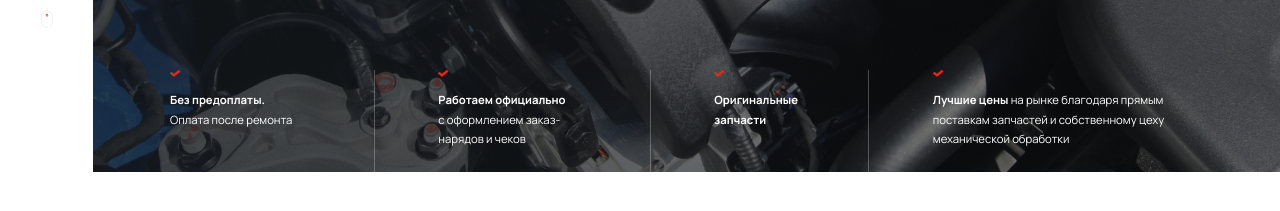
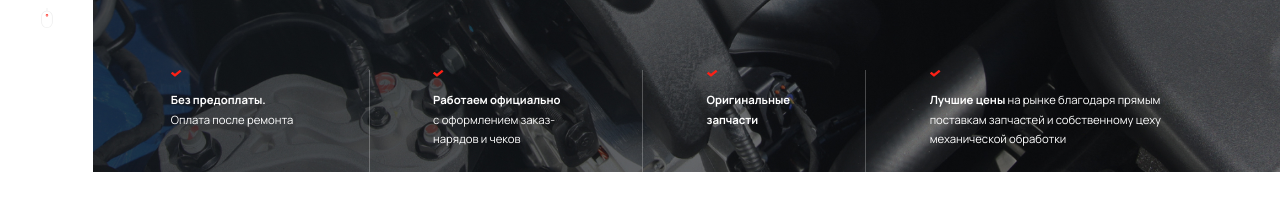
Before and after one commit to ingabuga/paradigma, a plain HTML site: page index.html in a window 1280 px wide. Shown: the part 549-760 px from the top of the page. Drawn offline with Linux system fonts and the light colour scheme.

Commit message:
refactoring

```diff
--- a/block/cover/__feature/cover__feature.css
+++ b/block/cover/__feature/cover__feature.css
@@ -4,30 +4,33 @@
   font-size: 0.88541667vw;
   line-height: 1.69em;
   border-right: 1pt solid rgba(255, 255, 255, 0.25);
-  margin-right: 4.94791667vw;
+  /* margin-right: 4.94791667vw; */
   /* padding-right: 4.94791667vw; */
-  padding-right: 4.44791667vw;
+  /* padding-right: 4.44791667vw; */
+  box-sizing: border-box;
 
 }
 
 .cover__feature:nth-child(1) {
+  /* width: 15.6770833vw; */
   width: 15.6770833vw;
 }
 
 .cover__feature:nth-child(2) {
-  width: 16.5104167vw;
+  width: 21.4588vw;
+  padding: 0 4.94791667vw 0 4.94791667vw;
 }
 
 .cover__feature:nth-child(3) {
-  width: 12.34375vw;
-  padding-right: 3vw;
+  width: 17.5vw;
+  /* padding-right: 3vw; */
+  padding: 0 4.94791667vw 0 4.94791667vw;
 }
 
 .cover__feature:last-child {
   border-right: none;
-  margin-right: 0;
-  padding-right: 0;
-  width: 27vw;
+  width: 25.2105263vw;
+  padding-left: 4.94791667vw;
 }
 
 .cover__feature img {
--- a/block/cover/__features/cover__features.css
+++ b/block/cover/__features/cover__features.css
@@ -5,8 +5,9 @@
   justify-content: flex-start;
   /* margin: 0 auto; */
   list-style: none;
-  padding: 0 0 0 5.98958333vw;
-  margin: 0;
+  padding: 0;
+  /* padding: 0 0 0 5.98958333vw; */
+  margin: 0 7.34375vw 0 6.05263158vw;
 }
 
 .cover__features-mob {
```
